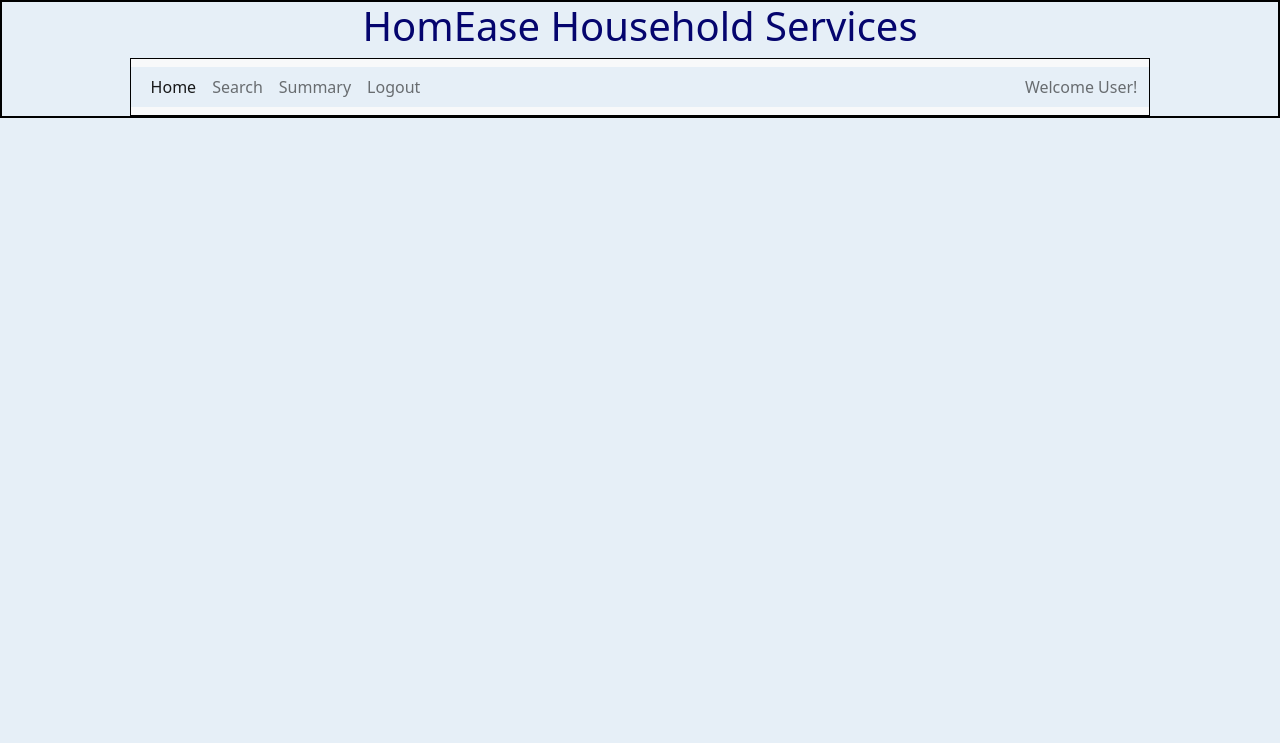
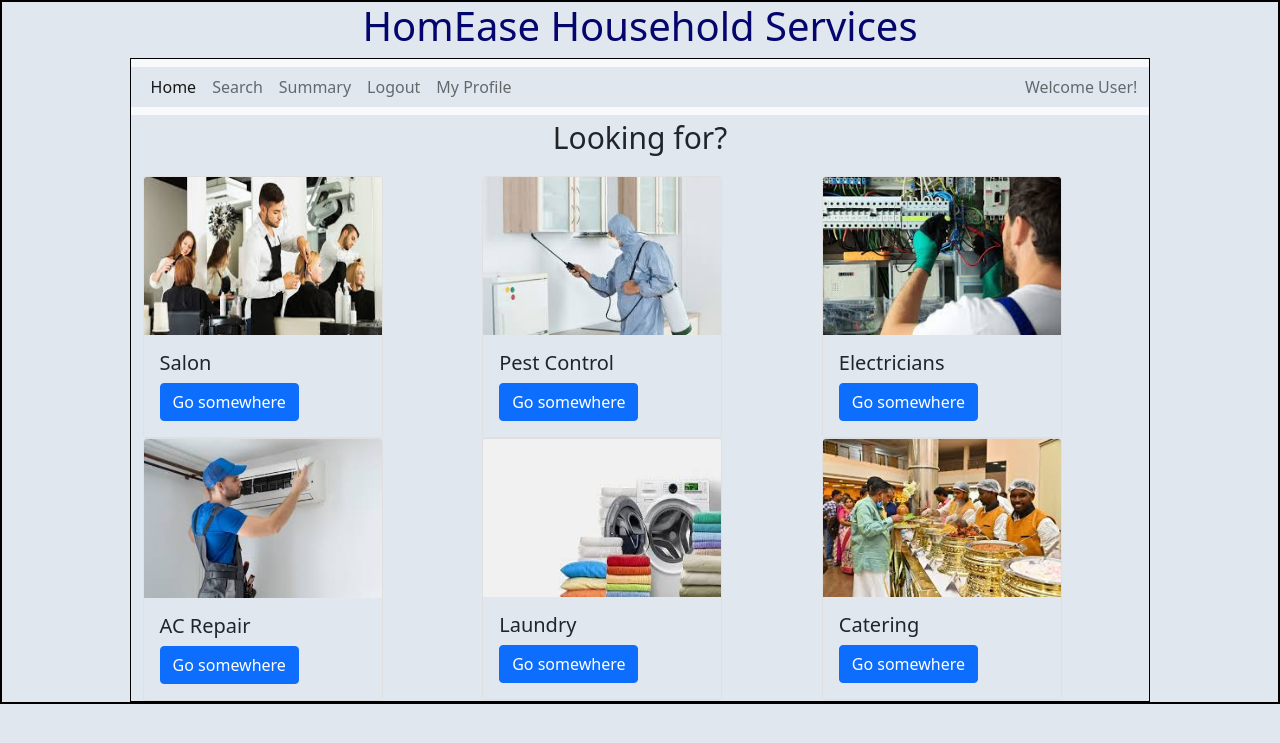
Before and after one commit to 23f2001277/Householdservices_app, a Python web app: template templates/user_dash.html in a window 1280 px wide. Shown: the top 743 px of the page. Run offline with Jinja, Linux system fonts and the light colour scheme; the template is opened without the code that fills it, so the values that code supplies are empty.

Commit message:
new changes

```diff
--- a/static/styles/main.css
+++ b/static/styles/main.css
@@ -1,7 +1,7 @@
 *{
     margin: 0;
     padding: 0;
-    background-color: rgb(230, 239, 247);
+    background-color: rgb(224, 231, 238);
 
 }
 .my_container{
@@ -16,7 +16,7 @@
 }
 .input_form{
     border: 1px solid rgb(16, 16, 47);
-    width: 600px;
+    width: auto;
     height: auto;
     margin: auto;
     margin-top: 20px;
@@ -30,3 +30,6 @@
     margin: auto;
     color: rgb(5,5,110);
 }
+.col{
+    font-size: 20px;
+}
--- a/templates/user_dash.html
+++ b/templates/user_dash.html
@@ -27,6 +27,9 @@
                   <li class="nav-item">
                     <a class="nav-link" href="#">Logout</a>
                   </li>
+                  <li class="nav-item">
+                    <a class="nav-link" href="#">My Profile</a>
+                  </li>
                 </ul>
                 <span class="navbar-text">
                   Welcome User!
@@ -34,6 +37,65 @@
               </div>
             </div>
           </nav>
+          <p class="trs" style="text-align: center; font-size: 30px;">Looking for?</p>
+          <div class="container">
+            <div class="row">
+              <div class="col">
+                <div class="card" style="width: 15rem;">
+                    <img src="/static/images/salon.jpeg" class="card-img-top" alt="salon" height="158px">
+                    <div class="card-body">
+                      <h5 class="card-title">Salon</h5>
+                      <a href="#" class="btn btn-primary">Go somewhere</a>
+                    </div>
+                  </div>
+              </div>
+              <div class="col">
+                <div class="card" style="width: 15rem;">
+                    <img src="/static/images/pest.jpeg" class="card-img-top" alt="pest" height="158px">
+                    <div class="card-body">
+                      <h5 class="card-title">Pest Control</h5>
+                      <a href="#" class="btn btn-primary">Go somewhere</a>
+                    </div>
+                  </div>
+              </div>
+              <div class="col">
+                <div class="card" style="width: 15rem;">
+                    <img src="/static/images/electrical.jpeg" class="card-img-top" alt="electricians">
+                    <div class="card-body">
+                      <h5 class="card-title">Electricians</h5>
+                      <a href="#" class="btn btn-primary">Go somewhere</a>
+                    </div>
+                  </div>
+              </div>
+              <div class="col">
+                <div class="card" style="width: 15rem;">
+                    <img src="/static/images/acr.jpeg" class="card-img-top" alt="acrepair">
+                    <div class="card-body">
+                      <h5 class="card-title">AC Repair</h5>
+                      <a href="#" class="btn btn-primary">Go somewhere</a>
+                    </div>
+                  </div>
+              </div>
+              <div class="col">
+                <div class="card" style="width: 15rem;">
+                    <img src="/static/images/laundry.jpeg" class="card-img-top" alt="laundry" height="158px">
+                    <div class="card-body">
+                      <h5 class="card-title">Laundry</h5>
+                      <a href="#" class="btn btn-primary">Go somewhere</a>
+                    </div>
+                  </div>
+              </div>
+              <div class="col">
+                <div class="card" style="width: 15rem;">
+                    <img src="/static/images/catering.jpeg" class="card-img-top" alt="catering" height="158px">
+                    <div class="card-body">
+                      <h5 class="card-title">Catering</h5>
+                      <a href="#" class="btn btn-primary">Go somewhere</a>
+                    </div>
+                  </div>
+              </div>
+            </div>
+          </div>
         </div>
     </div>
 </body>
```
Also changed, not shown: app.py (added), backend/controller.py (added), backend/models.py (added), static/images/acr.jpeg (added), static/images/catering.jpeg (added), static/images/download (1).jpeg (deleted), static/images/electrical.jpeg (added), static/images/laundry.jpeg (added), static/images/pest.jpeg (added), static/images/salon.jpeg (added).
